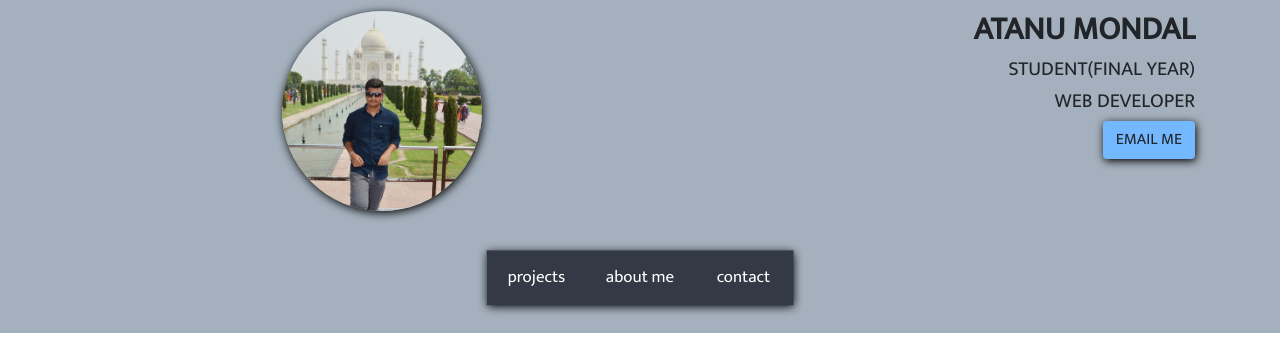
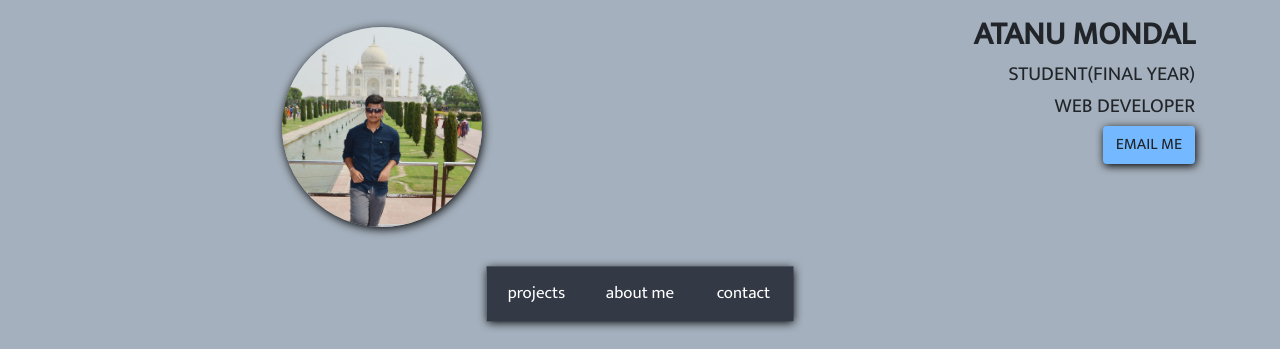
Before and after one commit to atanu12/Crampete_contest, a plain HTML site: page index.html in a window 1280 px wide. Shown: the top 363 px of the page. Drawn offline with Linux system fonts and the light colour scheme.

Commit message:
some adjustment

```diff
--- a/css/index.css
+++ b/css/index.css
@@ -11,6 +11,7 @@ header{
 
 .pic{
     text-align: center;
+    margin-top: 2vh;
 }
 .row div .pic img{
     margin-left: 10%;
@@ -29,7 +30,7 @@ header{
 /* ===========  profile detail start =========== */
 
 .profile{
-    margin-top: 2%;
+    margin-top: 2vh;
     text-align: right;
     text-transform: uppercase;
     margin-left: 20%;
@@ -111,7 +112,7 @@ div .btn:hover{
 
 
 .project img{
-    height: 200px;
+    height: 240px;
     width: 100%;
     margin-top: 10px;
     margin-right: 10px;
```
